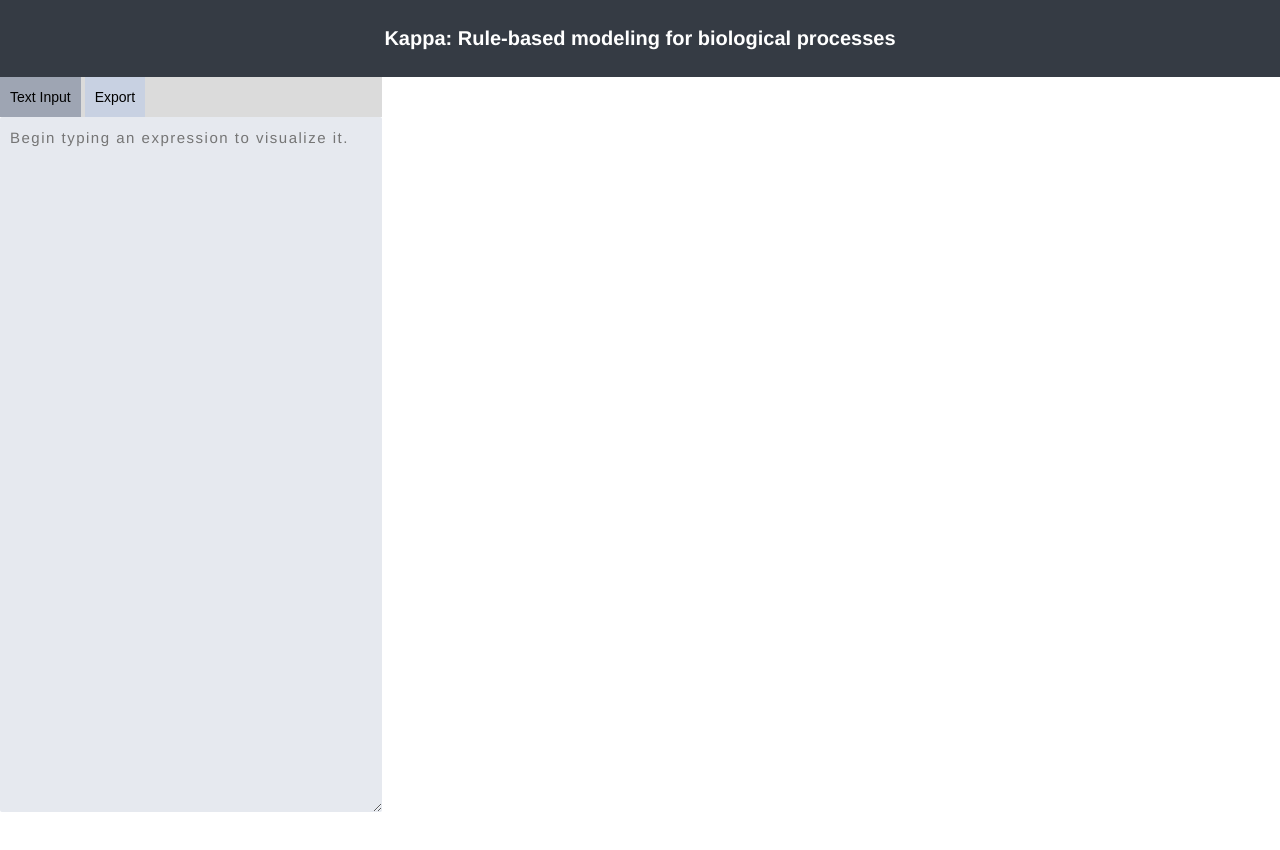
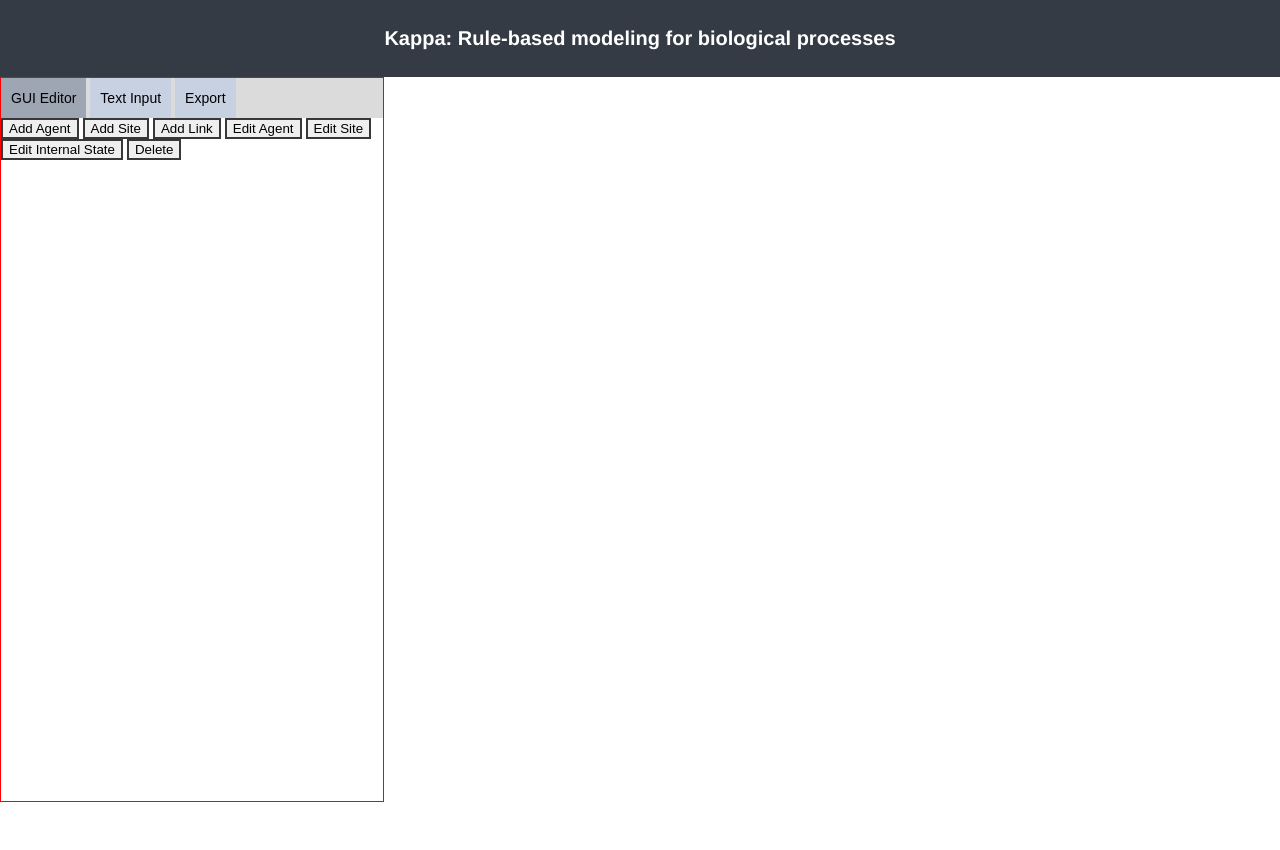
Before and after one commit to CreativeCodingLab/RuleVis, a plain HTML site: page index.html in a window 1280 px wide. After the commit the page ends 802 px from the top, so only its background shows below. Drawn offline with Linux system fonts and the light colour scheme.

Commit message:
svg aligned correctly! and in html

```diff
--- a/index.css
+++ b/index.css
@@ -43,7 +43,7 @@ button:focus {
     outline:none;
 }
 
-/*----------------------STATIC------------------------*/
+/*----------------------GENERAL DOM ELEMENTS------------------------*/
 
 /* Header div styling */
 #header {
@@ -56,7 +56,8 @@ button:focus {
 
 #sidebar {
     width: calc(30% - 2px);
-    height: 100vh;
+    border: 1px solid red;
+    height: calc(100vh - 77px);
     float: left;
 }
 
@@ -88,6 +89,10 @@ button:focus {
 
 /* ------------------TEXT INPUT DIV--------------------*/
 /* Some style formatting for text box [VERIFY] */
+#inputDiv {
+    display: none;
+}
+
 textarea {
     width: 100%;
     padding: 10px;
@@ -113,7 +118,23 @@ textarea:focus {
     display: none;
 }
 
+/*----------------GUI EDITOR-----------------------*/
+#guiDiv {
+    display: block;
+}
+
 /*-----------------SVG STYLING--------------------------*/
+#svgDiv {
+    width: 70%;
+    height: calc(100vh - 77px);
+}
+
+svg {
+    position: absolute;
+    top: 77;
+    right: 0;
+}
+
 /* prevent labels from intercepting mouse events (todo: disable being highlighted at all) */
 svg text {
     pointer-events: none;
--- a/index.html
+++ b/index.html
@@ -18,9 +18,10 @@
       <!--<script type="text/javascript" src="interface.js"></script>-->
 
       <div id="main">
-        <div id="sidebar">
+        <div id="sidebar" class="column">
           <div id="sidebarMenu">
-            <button id="inputText" class="menuOption active">Text Input</button>
+            <button id="gui" class="menuOption active">GUI Editor</button>
+            <button id="inputText" class="menuOption">Text Input</button>
             <button id="export" class="menuOption">Export</button>
           </div>
 
@@ -33,7 +34,18 @@
             <button id="downloadJSON" onclick="downloadJSON()">Download JSON</button>
           </div>
 
+          <div id="guiDiv">
+            <button id="addAgent" class="gui-button">Add Agent</button>
+            <button id="addSite" class="gui-button">Add Site</button>
+            <button id="addLink" class="gui-button">Add Link</button>
+            <button id="editAgent" class="gui-button">Edit Agent</button>
+            <button id="editSite" class="gui-button">Edit Site</button>
+            <button id="editState" class="gui-button">Edit Internal State</button>
+            <button id="delete" class="gui-button">Delete</button>
+          </div>
         </div>
+
+        <div id="svgDiv" class="column"></div>
       </div>
 
       <script type="text/javascript" src="visualizeFromJSON.js"></script>
--- a/index.js
+++ b/index.js
@@ -4,13 +4,11 @@ let header = d3.select("#header");
 // Height of header + 15px of margin on top and bottom
 let headerH = document.getElementById('header').clientHeight;
 
-// Dimensions of entire page EXCLUDING header, in order to calculate other element sizes
-let bodyH = window.document.documentElement.clientHeight - headerH;
-let bodyW = window.document.documentElement.clientWidth;
+let h = document.getElementById('svgDiv').clientHeight;
+let w = document.getElementById('svgDiv').clientWidth;
 
-// Set up the SVG attributes
-let h = bodyH;
-let w = bodyW * 0.7;
+console.log(document.getElementById('sidebar').clientWidth);
+console.log(w);
 
 var expression;
 
@@ -24,6 +22,7 @@ let inputBox = d3.select('textarea#inputBox');
 let exportDiv = d3.select('exportDiv');
 let exportButton = d3.select('button#download');
 let downloadButton = d3.select('button#downloadJSON');
+let svgDiv = d3.select('div#svgDiv');
 
 /* main.append('p')
     .text('Example Kappa syntax: \n A(x[1],z[3]),B(x[2],y[1]),C(x[3],y[2],z[.])')
@@ -76,7 +75,7 @@ let downloadButton = d3.select('button#downloadJSON');
 //                     .text(function (d) { return d });
 
 
-let menuMapArray = [['inputText', 'inputDiv'], ['export', 'exportDiv']];
+let menuMapArray = [['inputText', 'inputDiv'], ['export', 'exportDiv'], ['gui', 'guiDiv']];
 let menuMap = new Map(menuMapArray);
 
 //var menuText = menu.selectAll('text')
@@ -214,19 +213,20 @@ uploadBox.on('input', function() {
 });
 
 // Create parent div for svg
-let svgDiv = d3.select('#main').append('div')
-                .attr('id', 'svgDiv')
-                .style('width', function () {
-                    // If window size < 600, svg should reflect size of parent div
-                    if (bodyW > 600) {
-                        return 70 + '%';
-                    } else {
-                        w = bodyW - 10;
-                        return 100 + '%';
-                    }
-                })
-                .style('height', bodyH + "px")
-                .style('float', 'left');
+// let svgDiv = d3.select('#main').append('div')
+//                 .attr('id', 'svgDiv')
+//                 .style('width', function () {
+//                     // If window size < 600, svg should reflect size of parent div
+//                     if (bodyW > 600) {
+//                         return 70 + '%';
+//                     } else {
+//                         w = bodyW - 10;
+//                         return 100 + '%';
+//                     }
+//                 })
+//                 .style('height', bodyH + "px")
+//                 .style('float', 'left');
+
 
 var svg = undefined
 
@@ -255,6 +255,10 @@ function clearExpressions() {
     svg = svgDiv.append('svg') // FIXME: dupe code
                 .attr('width', w+'px')
                 .attr('height', h+'px')
+                // .attr('margin-left', function () {
+                //     let sidebarW = document.getElementById('sidebar').offsetWidth;
+                //     return sidebarW;
+                // })
                 .attr('id', 'svg')
                 .call(d3.zoom().on("zoom", function () {
                     svg.attr("transform", d3.event.transform)
```
